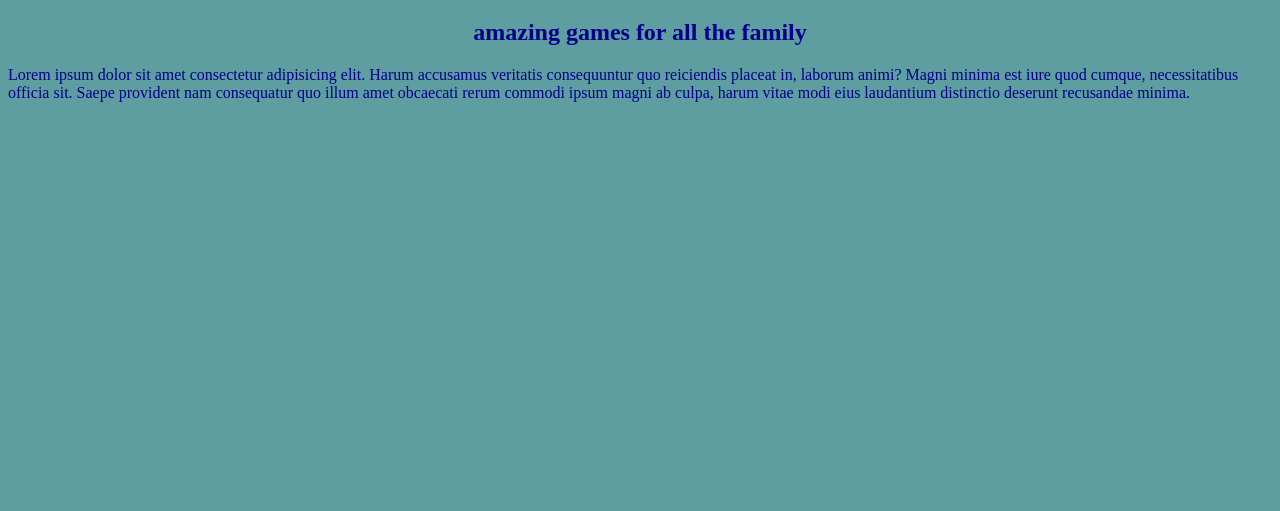
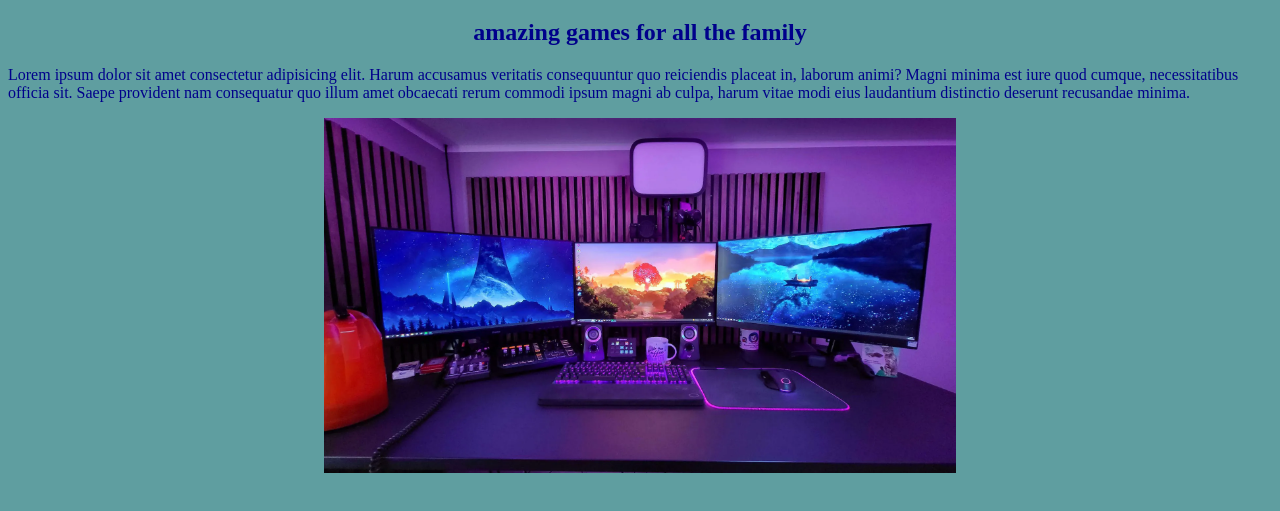
Before and after one commit to yahyasaif/gaming, a plain HTML site: page index.html in a window 1280 px wide. Shown: the part 61-572 px from the top of the page. Drawn offline with Linux system fonts and the light colour scheme.

Commit message:
adding home image

```diff
--- a/index.html
+++ b/index.html
@@ -18,6 +18,9 @@
         consequatur quo illum amet obcaecati rerum commodi ipsum magni ab culpa, harum vitae modi eius laudantium
         distinctio deserunt recusandae minima.</p>
 
+        <div class="container">
+    <img class="home-image" src="asset/img/c5527f47-def9-433c-9cce-23f286dbfea2_Front.webp">
+</div>
 </body>
 
 </html>
--- a/style.css
+++ b/style.css
@@ -6,3 +6,10 @@ body {
 h1,h2 {
     text-align: center;
 }
+
+.container{
+    text-align: center;
+}
+.home-image{
+width: 50%;
+}
```
Also changed, not shown: asset/img/c5527f47-def9-433c-9cce-23f286dbfea2_Front.webp (added).
